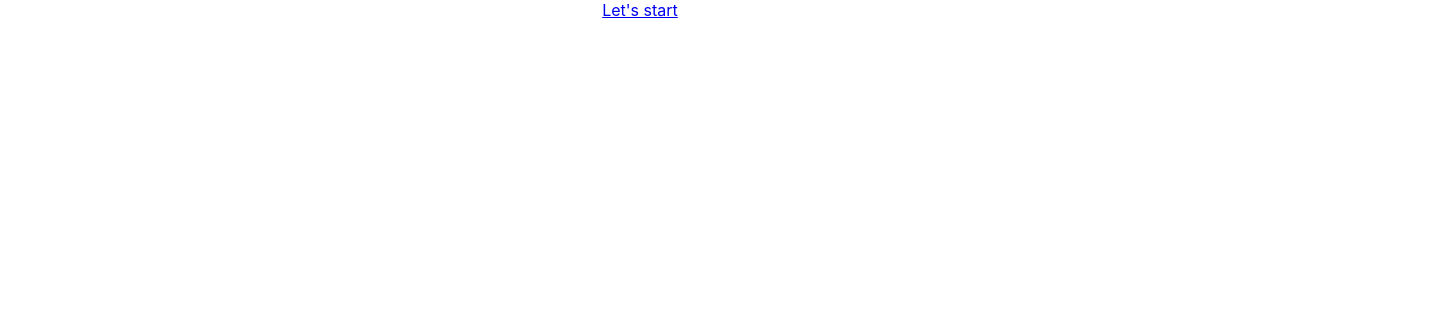
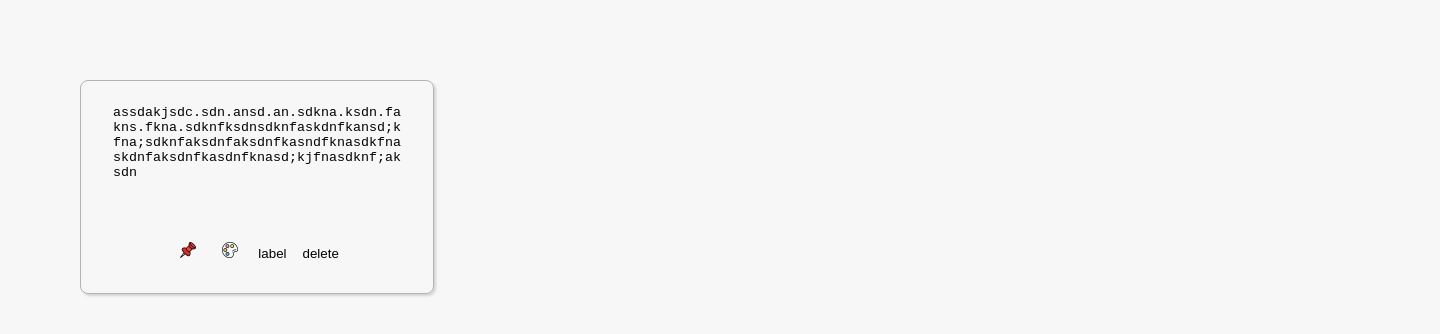
Before and after one commit to arp99/Keepify, a React (Create React App) app in the folder keepify/: page / in a window 1280 px wide. Shown: the top 334 px of the page, 1440 px wide, since content can reach past the window. Built offline with nearby package versions, Linux system fonts and the light colour scheme.

Commit message:
Add todo item component
made todo item , add styles

```diff
--- a/keepify/src/App.css
+++ b/keepify/src/App.css
@@ -1,3 +1,56 @@
 .App {
   text-align: center;
+  width: 100vw;
+  height: 100vh;
+  background: #f7f7f7;
+  padding: 5rem;
 }
+.btn {
+  border-radius: 50%;
+  padding: 0.8rem;
+  background: transparent;
+  border: none;
+  outline:none;
+  transition: 0.2s;
+}
+.btn_text{
+  border-radius: 50%;
+  padding: 1rem 0.5rem;
+  background: transparent;
+  border: none;
+  outline:none;
+  transition: 0.2s;
+}
+.todoContainer{
+  /* width: fit-content; */
+  width: 20rem;
+  padding: 1rem;
+  border-radius: 0.5rem;
+  border: 1px solid #b1b4b4;
+  box-shadow: rgba(0, 0, 0, 0.15) 1.95px 1.95px 2.6px;
+}
+#todoInput{
+  background: transparent;
+  width: 90%;
+  min-height: 7rem;
+  resize: none;
+  padding: 0.5rem;
+  word-wrap: break-word;
+  border:none;
+  outline:none;
+  transition: 1s;
+}
+#todoInput:focus{
+  border-bottom: 1px solid #b1b4b4;
+}
+.btn_text:hover{
+  background: #d1d3d3;
+  cursor: pointer;
+}
+.btn:hover{
+  background: #d1d3d3;
+  cursor: pointer;
+}
+.icon{
+  width: 1rem;
+}
--- a/keepify/src/App.js
+++ b/keepify/src/App.js
@@ -1,18 +1,12 @@
 import './App.css';
+import {Display , TodoInput , TodoItem} from './components'
 
 function App() {
   return (
     <div className="App">
-      <header className="App-header">
-        <a
-          className="App-link"
-          href="https://reactjs.org"
-          target="_blank"
-          rel="noopener noreferrer"
-        >
-          Let's start
-        </a>
-      </header>
+      {/* <Display />
+      <TodoInput /> */}
+      <TodoItem />
     </div>
   );
 }
--- /dev/null
+++ b/keepify/src/components/Display.js
@@ -0,0 +1,3 @@
+export default function Display(){
+    return<h1>Hello</h1>
+}
--- /dev/null
+++ b/keepify/src/components/TodoInput.js
@@ -0,0 +1,3 @@
+export default function TodoInput(){
+    return <h2>Hello hi</h2>
+}
--- /dev/null
+++ b/keepify/src/components/TodoItem.js
@@ -0,0 +1,22 @@
+import pin from '../assets/pin.png'
+import colorPallete from '../assets/color-palette.png'
+import {useState} from 'react'
+
+export default function TodoItem(){
+    const [txtvalue , setTxtValue] = useState("assdakjsdc.sdn.ansd.an.sdkna.ksdn.fakns.fkna.sdknfksdnsdknfaskdnfkansd;kfna;sdknfaksdnfaksdnfkasndfknasdkfnaskdnfaksdnfkasdnfknasd;kjfnasdknf;aksdn")
+    function onChangeHandler(e){
+        setTxtValue(e.target.value);
+    }
+    return(
+        <div className="todoContainer">
+            <textarea type="text" name="" id="todoInput" value={txtvalue} onChange={onChangeHandler}/>
+            <div className="labels"></div>
+            <div className="icons-group">
+                <button className="btn btn_pin"><img src={pin} alt="pin" srcset="" className="icon"/></button>
+                <button className="btn btn_label"><img src={colorPallete} alt="color" srcset="" className="icon"/></button>
+                <button className="btn_text">label</button>
+                <button className="btn_text">delete</button>
+            </div>
+        </div>
+    )
+}
--- a/keepify/src/components/index.js
+++ b/keepify/src/components/index.js
@@ -0,0 +1,3 @@
+export {default as Display} from './Display'
+export {default as TodoInput} from './TodoInput'
+export {default as TodoItem} from './TodoItem'
```
Also changed, not shown: keepify/src/assets/color-palette.png (added), keepify/src/assets/pin.png (added).
